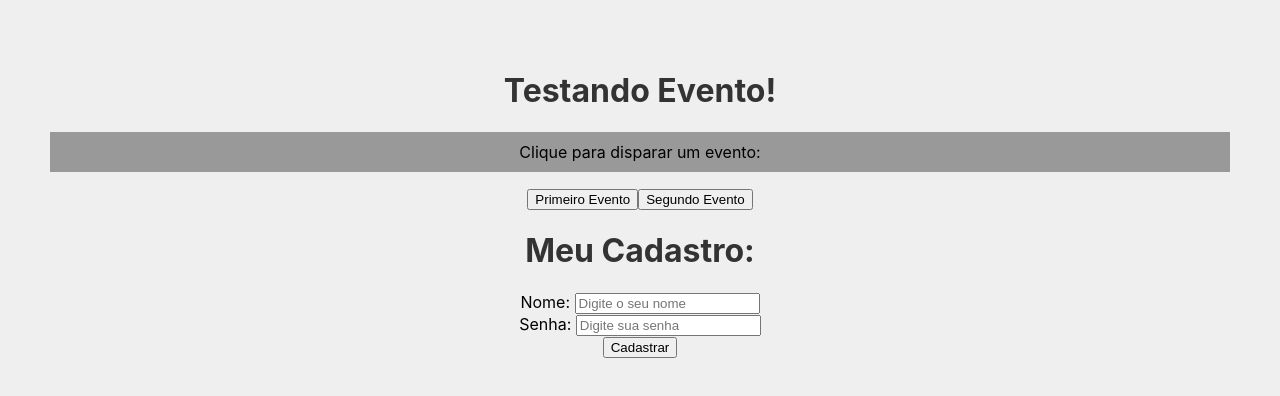
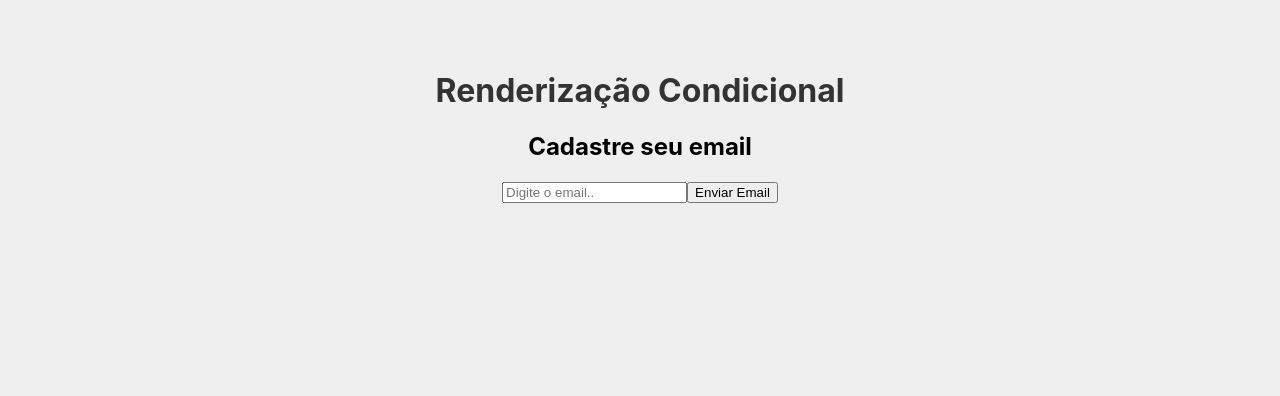
Before and after one commit to Aristiklever-R-Sousa/LearningReact, a React (Create React App) app: page / in a window 1280 px wide. Shown: the top 396 px of the page. Built offline with nearby package versions, Linux system fonts and the light colour scheme.

Commit message:
Adicionando a Redenrização condicional

```diff
--- a/src/components/App/App.js
+++ b/src/components/App/App.js
@@ -1,16 +1,18 @@
 import './App.css';
 import Evento from '../Evento';
 import Form from '../Form';
+import Condicional from '../Condicional';
 
 function App() {
   // const name = "Aristiklever";
 
   return (
     <div className="App">
-      <h1>Testando Evento!</h1>
-      <Evento number={1}/>
+      <h1>Renderização Condicional</h1>
+      <Condicional />
+      {/* <Evento number={1}/> */}
       {/* <Evento number={2}/> */}
-      <Form />
+      {/* <Form /> */}
     </div>
   );
 }
--- /dev/null
+++ b/src/components/Condicional.js
@@ -0,0 +1,35 @@
+import { useState } from "react";
+
+function Condicional() {
+  const [email, setEmail] = useState();
+  const [userEmail, setUserEmail] = useState();
+
+  function enviarEmail(e) {
+    e.preventDefault();
+    setUserEmail(email);
+  }
+
+  function limparEmail() {
+    setUserEmail('');
+  }
+
+  return (
+    <div>
+      <h2>Cadastre seu email</h2>
+      <form>
+        <input
+            type="email" placeholder="Digite o email.."
+            onChange={(e) => setEmail(e.target.value)}/>
+        <button onClick={enviarEmail}>Enviar Email</button>
+      </form>
+      {userEmail && (
+          <div>
+              <p>O email do user é: {userEmail}</p>
+              <button onClick={limparEmail}>Limpar e-mail</button>
+          </div>
+      )}
+    </div>
+  );
+}
+
+export default Condicional;
--- a/src/index.js
+++ b/src/index.js
@@ -1,7 +1,7 @@
 import React from 'react';
 import ReactDOM from 'react-dom';
 import './index.css';
-import App from './components/App/App';
+import App from './components/app/App';
 import reportWebVitals from './reportWebVitals';
 
 ReactDOM.render(
```
